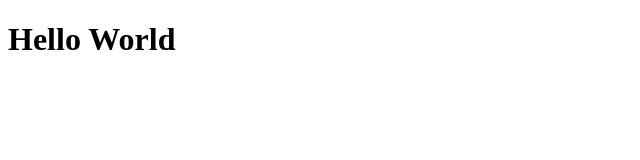
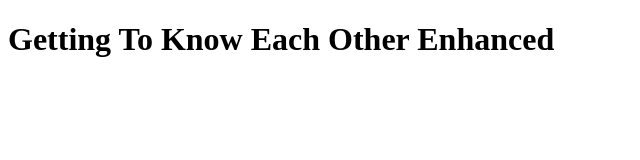
Before and after one commit to cmurray654/gtneoe, a plain HTML site: page index.html in a window 1280 px wide. Shown: the whole page, without its empty margins (0-640 px from the left). Drawn offline with Linux system fonts and the light colour scheme.

Commit message:
update html

```diff
--- a/index.html
+++ b/index.html
@@ -2,9 +2,9 @@
 <html lang="en">
 <head>
   <meta charset="UTF-8">
-  <title>Hello World Page</title>
+  <title>Charlie Murray</title>
 </head>
 <body>
-  <h1>Hello World</h1>
+  <h1>Getting To Know Each Other Enhanced</h1>
 </body>
 </html>
```
